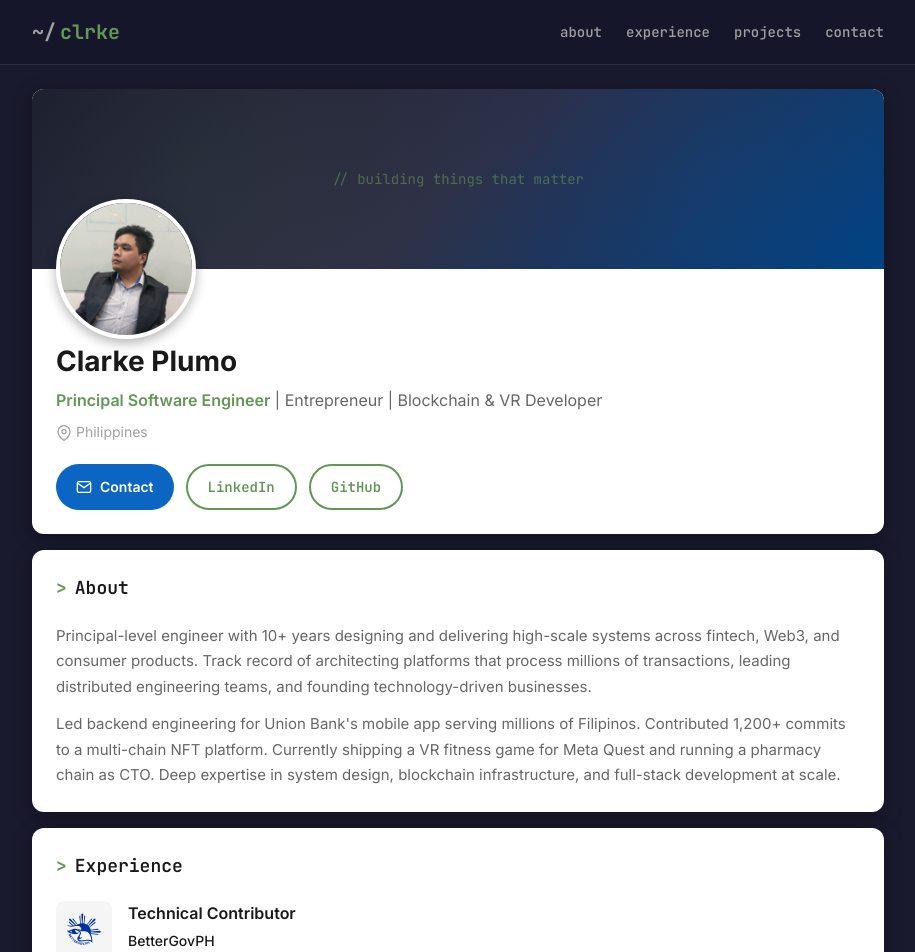
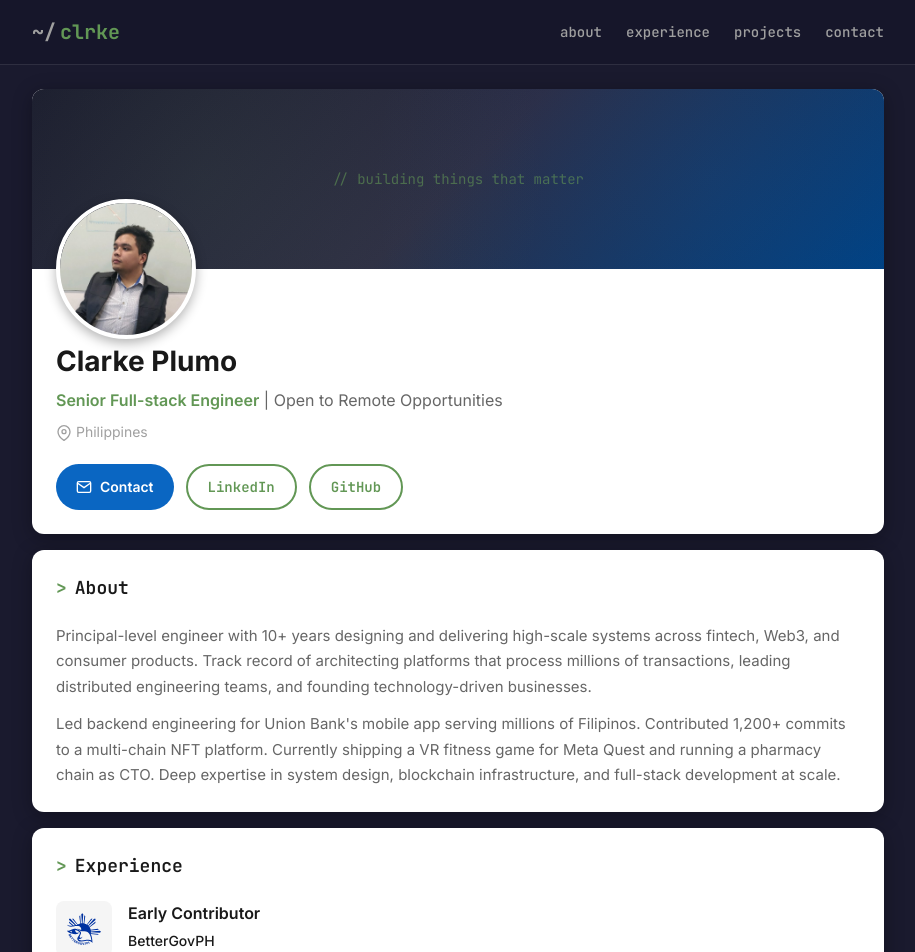
Before and after one commit to clrke/clrke.github.io, a React (Vite) app: page / in a window 1280 px wide. Shown: the top 952 px of the page, without its empty margins (182-1097 px from the left). Built offline with nearby package versions, Linux system fonts and the light colour scheme.

Commit message:
feat: update portfolio for job search visibility
- Headline: Senior Full-stack Engineer, open to remote opportunities
- BetterGovPH: Early Contributor (Experience + Projects)
- Skills: reorder to lead with TypeScript, React, Node.js
- Remove Henry Ford quote from footer

```diff
--- a/src/components/About.jsx
+++ b/src/components/About.jsx
@@ -15,8 +15,8 @@ function About() {
           />
           <h1 className="profile-name">Clarke Plumo</h1>
           <p className="profile-headline">
-            <span className="highlight">Principal Software Engineer</span> |
-            Entrepreneur | Blockchain & VR Developer
+            <span className="highlight">Senior Full-stack Engineer</span> |
+            Open to Remote Opportunities
           </p>
           <p className="profile-location">
             <svg
--- a/src/components/Contact.jsx
+++ b/src/components/Contact.jsx
@@ -56,14 +56,6 @@ function Contact() {
         </div>
       </section>
 
-      <blockquote className="quote-section">
-        <p className="quote-text">
-          &ldquo;Whether you think you can, or you think you can&apos;t,
-          you&apos;re right.&rdquo;
-        </p>
-        <cite className="quote-author">— Henry Ford</cite>
-      </blockquote>
-
       <footer className="footer">
         <p>
           Built with React |{' '}
--- a/src/components/Experience.jsx
+++ b/src/components/Experience.jsx
@@ -1,6 +1,6 @@
 const experiences = [
   {
-    title: 'Technical Contributor',
+    title: 'Early Contributor',
     company: 'BetterGovPH',
     duration: '2025',
     description:
--- a/src/components/Projects.jsx
+++ b/src/components/Projects.jsx
@@ -2,7 +2,7 @@ const projects = [
   {
     id: 'bettergov',
     name: 'BetterGovPH',
-    role: 'Technical Contributor',
+    role: 'Early Contributor',
     description:
       'Open-source government services portal with 50+ contributors. React frontend with 95+ components, Meilisearch indexing 1,000+ services, and Cloudflare Workers serverless backend.',
     tags: ['React', 'TypeScript', 'Cloudflare', 'Meilisearch', 'Open Source'],
--- a/src/components/Skills.jsx
+++ b/src/components/Skills.jsx
@@ -1,5 +1,7 @@
 const skills = [
   'TypeScript',
+  'React',
+  'Node.js',
   'JavaScript',
   'Python',
   'Java',
@@ -7,28 +9,26 @@ const skills = [
   'Go',
   'C#',
   'Solidity',
-  'React',
-  'Node.js',
+  'PostgreSQL',
+  'MongoDB',
+  'Redis',
+  'GraphQL',
+  'REST APIs',
+  'AWS',
+  'Docker',
+  'Kubernetes',
+  'Terraform',
   'Spring Boot',
   'FastAPI',
   'Django',
-  'PostgreSQL',
-  'MySQL',
-  'MongoDB',
-  'Redis',
-  'AWS',
-  'Terraform',
-  'Docker',
-  'Kubernetes',
-  'GraphQL',
-  'REST APIs',
   'Web3',
   'Smart Contracts',
   'Claude Code',
   'AI-Assisted Dev',
   'Unity',
   'VR Development',
-  'Machine Learning'
+  'Machine Learning',
+  'MySQL'
 ]
 
 function Skills() {
```
